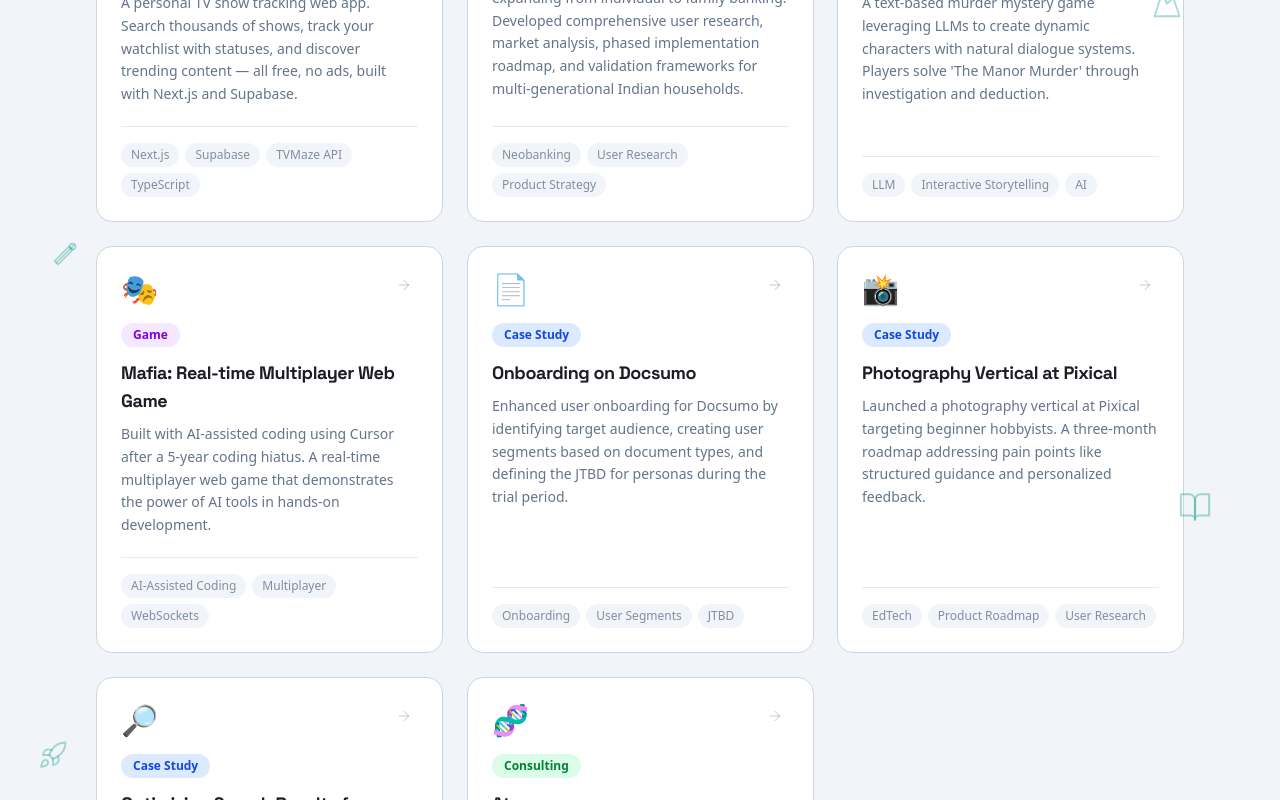
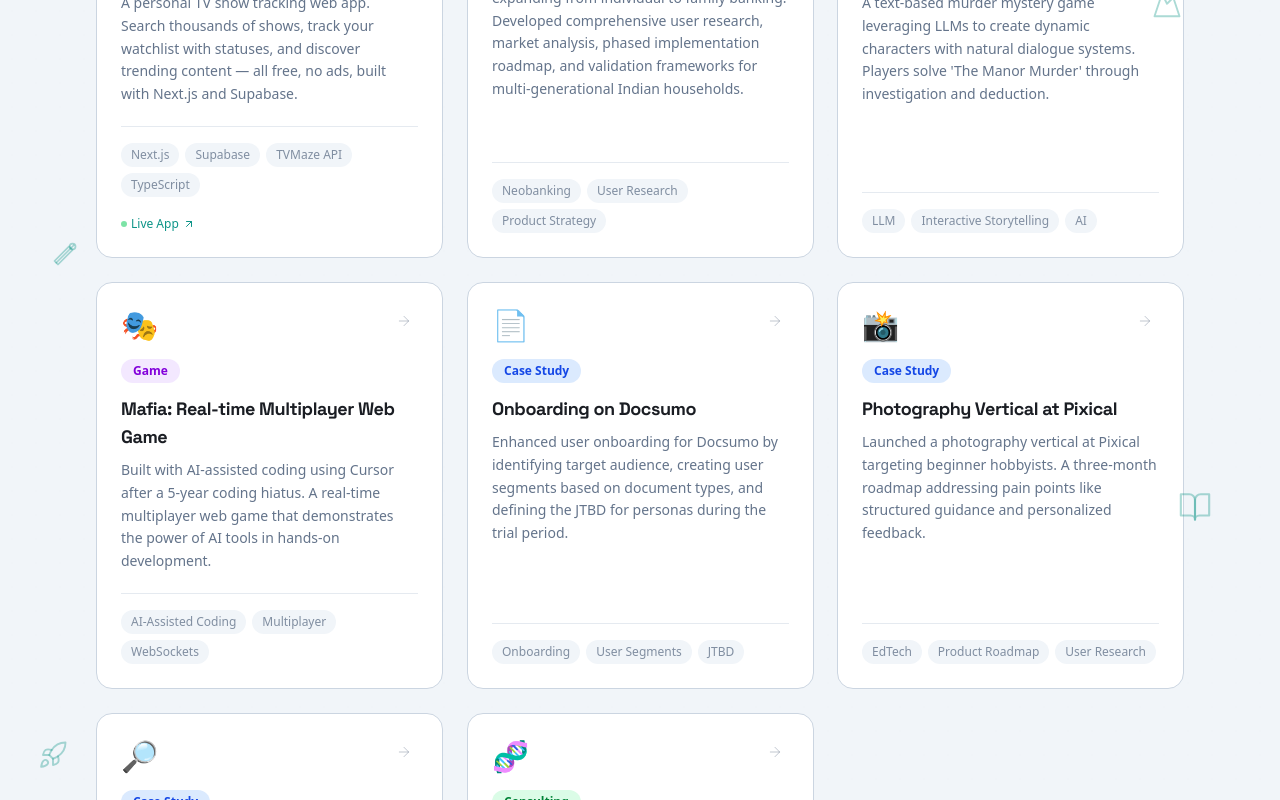
Before and after one commit to Mahe1235/Mahe1235.github.io, a Next.js app: page / in a window 1280 px wide. Shown: the part 2060-2860 px from the top of the page. Built offline with nearby package versions, Linux system fonts and the light colour scheme.

Commit message:
Add live app link to ShowTrackr card with pulsing green indicator

```diff
--- a/src/components/sections/Projects.tsx
+++ b/src/components/sections/Projects.tsx
@@ -60,7 +60,8 @@
                         {project.summary}
                       </p>
 
-                      <div className="flex flex-wrap gap-1.5 mt-auto pt-4 border-t border-border/50">
+                      <div className="mt-auto pt-4 border-t border-border/50 space-y-3">
+                        <div className="flex flex-wrap gap-1.5">
                           {project.tags.map((tag) => (
                             <span
                               key={tag}
@@ -69,6 +70,21 @@
                               {tag}
                             </span>
                           ))}
+                        </div>
+
+                        {project.liveUrl && (
+                          <a
+                            href={project.liveUrl}
+                            target="_blank"
+                            rel="noopener noreferrer"
+                            onClick={(e) => e.stopPropagation()}
+                            className="inline-flex items-center gap-1 text-xs font-medium text-primary hover:text-secondary transition-colors duration-200"
+                          >
+                            <span className="w-1.5 h-1.5 rounded-full bg-green-500 animate-pulse" />
+                            Live App
+                            <ArrowUpRight size={12} />
+                          </a>
+                        )}
                       </div>
                     </>
                   );
--- a/src/data/projects.ts
+++ b/src/data/projects.ts
@@ -7,6 +7,7 @@
   summary: string;
   notionUrl?: string;
   slug?: string;
+  liveUrl?: string;
 }
 
 export const projects: Project[] = [
@@ -19,6 +20,7 @@
     summary:
       "A personal TV show tracking web app. Search thousands of shows, track your watchlist with statuses, and discover trending content — all free, no ads, built with Next.js and Supabase.",
     slug: "showtrackr",
+    liveUrl: "https://show-trackr-ten.vercel.app/",
   },
   {
     title: "Optimus Family Hub",
```
Lines whose indentation alone changed are shown as unchanged.
